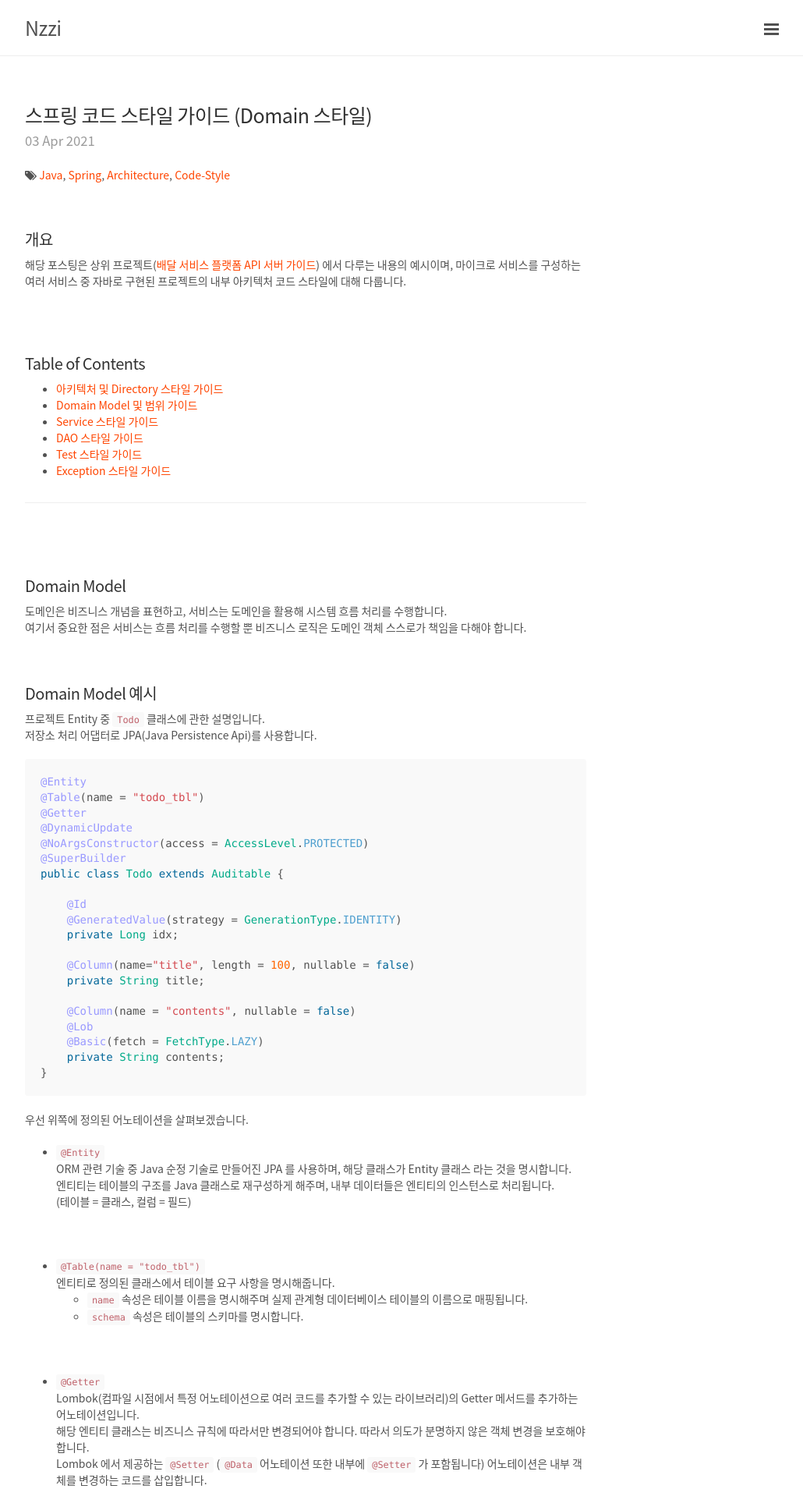
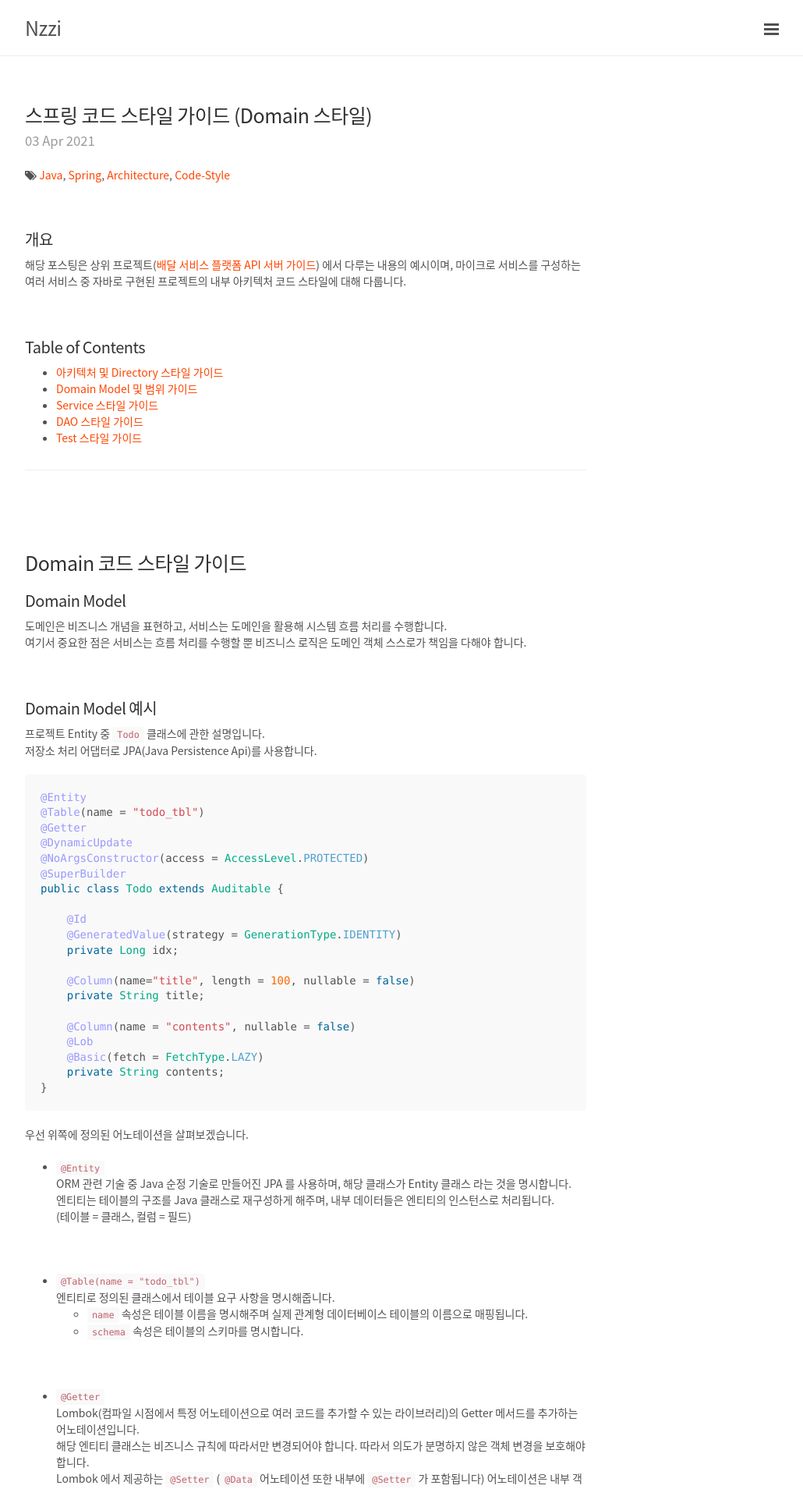
Before and after one commit to cholnh/cholnh.github.io, a Jekyll site: the page built from _posts/Dev/Spring/2021-4-3-스프링-코드-스타일-가이드-domain.md, in a window 1280 px wide. Shown: the top 1909 px of the page at 78% size, without its empty margins (248-1278 px from the left). Built offline with Jekyll 4.4.1, drawn with Linux system fonts in a browser that asks for light colours; comment, search, counter and statistics services are not loaded.

Commit message:
table of content 추가

```diff
--- a/_posts/Dev/Spring/2021-4-3-스프링-코드-스타일-가이드-domain.md
+++ b/_posts/Dev/Spring/2021-4-3-스프링-코드-스타일-가이드-domain.md
@@ -11,23 +11,20 @@
 해당 포스팅은 상위 프로젝트([배달 서비스 플랫폼 API 서버 가이드](https://github.com/cholnh/delivery-platform-server-guide#배달-서비스-플랫폼-api-서버-가이드))
 에서 다루는 내용의 예시이며, 마이크로 서비스를 구성하는 여러 서비스 중 자바로 구현된 프로젝트의 내부 아키텍처 코드 스타일에 대해 다룹니다.
 
-<br/><br/>
-
-
+<br/>
 
 #### Table of Contents
 
-- [아키텍처 및 Directory 스타일 가이드](https://github.com/cholnh/spring-best-practice-todo/blob/master/contents/guide-directory.md#아키텍처-및-directory-스타일-가이드)
-- [Domain Model 및 범위 가이드](https://github.com/cholnh/spring-best-practice-todo/blob/master/contents/guide-domain.md#domain-model-및-범위-가이드)
-- [Service 스타일 가이드](https://github.com/cholnh/spring-best-practice-todo/blob/master/contents/guide-service.md#service-스타일-가이드)
-- [DAO 스타일 가이드](https://github.com/cholnh/spring-best-practice-todo/blob/master/contents/guide-dao.md#dao-스타일-가이드)
-- [Test 스타일 가이드](https://github.com/cholnh/spring-best-practice-todo/blob/master/contents/guide-test.md#test-스타일-가이드)
-- [Exception 스타일 가이드](https://github.com/cholnh/spring-best-practice-todo/blob/master/contents/guide-exception.md#exception-스타일-가이드)
+- [아키텍처 및 Directory 스타일 가이드]({{ site.url }}/spring/스프링-코드-스타일-가이드-directory.html)
+- [Domain Model 및 범위 가이드]({{ site.url }}/spring/스프링-코드-스타일-가이드-domain.html)
+- [Service 스타일 가이드]({{ site.url }}/spring/스프링-코드-스타일-가이드-service.html)
+- [DAO 스타일 가이드]({{ site.url }}/spring/스프링-코드-스타일-가이드-dao.html)
+- [Test 스타일 가이드]({{ site.url }}/spring/스프링-코드-스타일-가이드-test.html)
 
 <hr/>
 <br/><br/>
 
-
+### Domain 코드 스타일 가이드
 
 #### Domain Model
 
```
